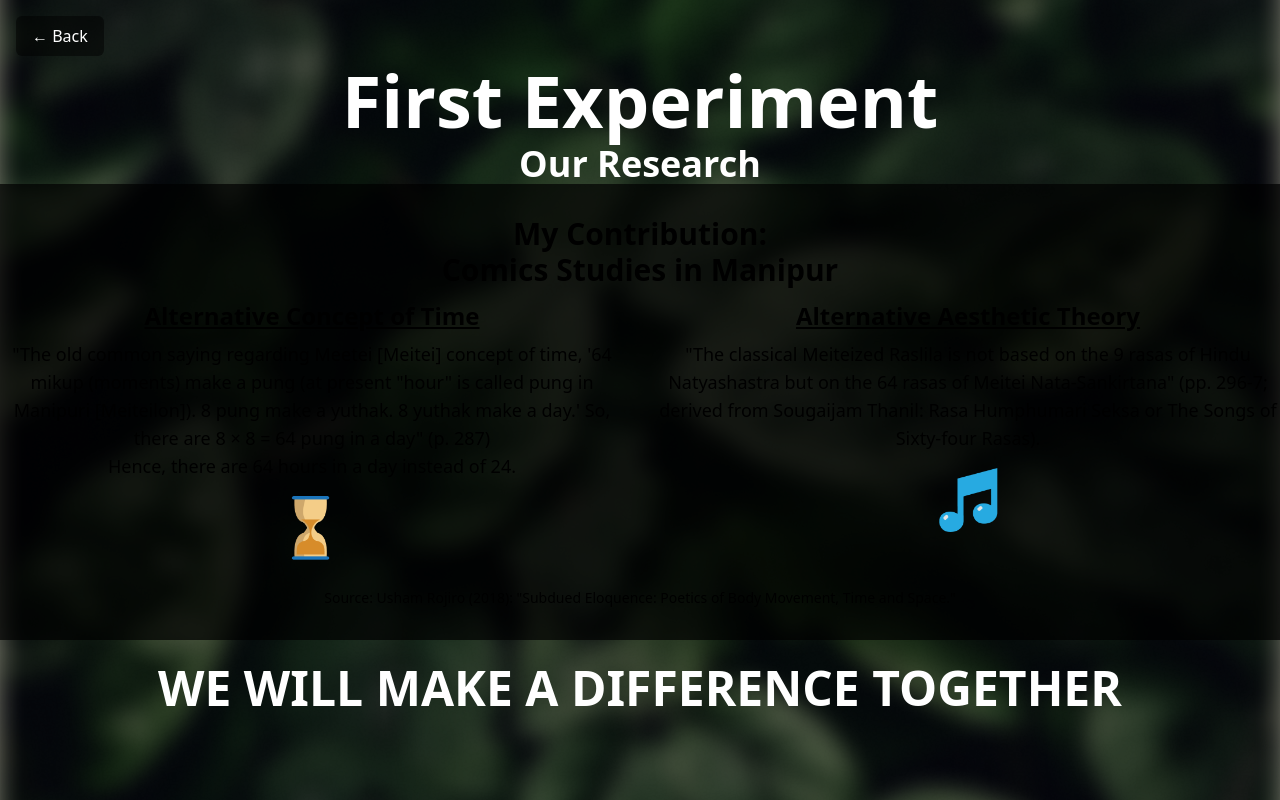
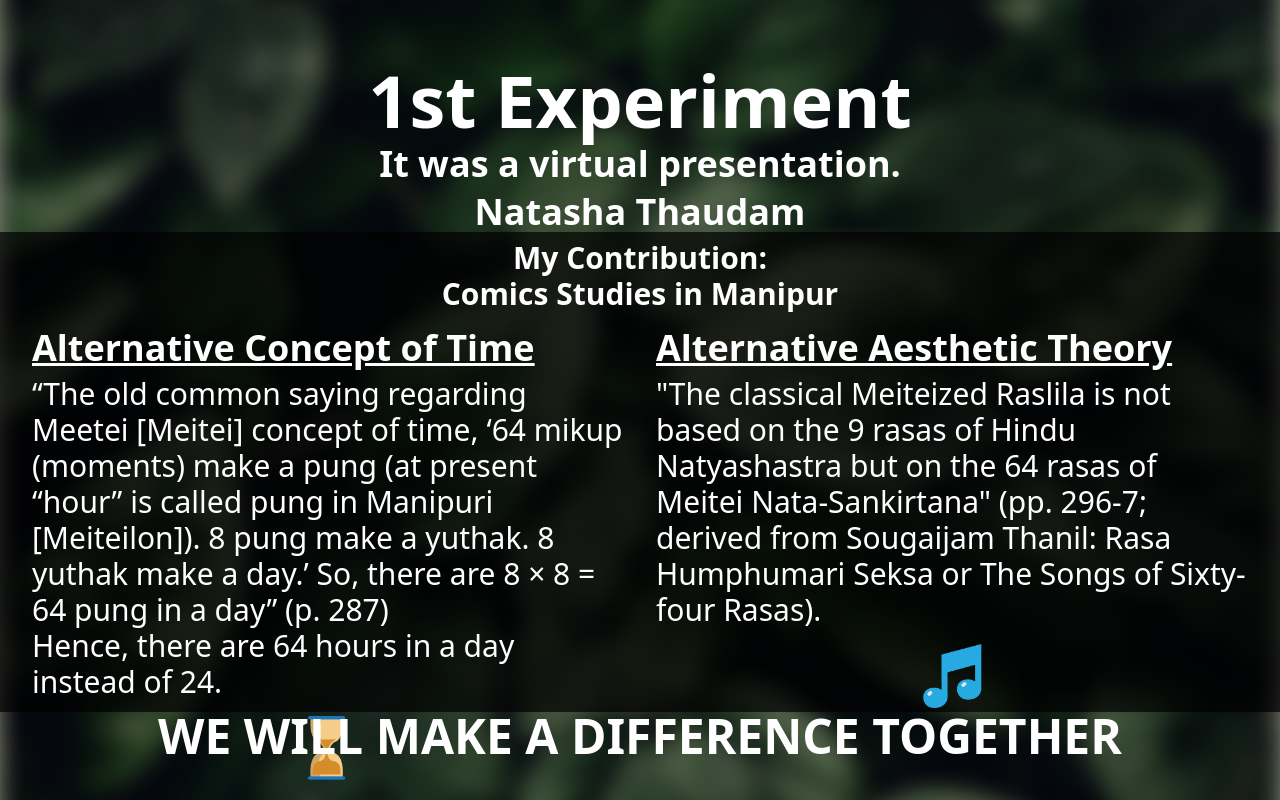
Before and after one commit to Jatin-Purbia/comic_lab, a React (Vite) app: page /firstexperiment in a window 1280 px wide. Built offline with nearby package versions, Linux system fonts and the light colour scheme.

Commit message:
conferences all set

```diff
--- a/src/pages/Activity/Conferences.jsx
+++ b/src/pages/Activity/Conferences.jsx
@@ -1,51 +1,17 @@
 import React from "react";
 import { useNavigate } from "react-router-dom";
 import bgImage from "../../assets/bg1.png";
+import conferences from "../conferences/index.jsx";
 
 const Conferences = () => {
   const navigate = useNavigate();
   return (
     <div className="relative min-h-screen w-full">
-      {/* Fixed Background */}
-      <div
-        className="fixed inset-0 bg-cover bg-center"
-        style={{ backgroundImage: `url(${bgImage})` }}
-      >
-        <div className="absolute inset-0 bg-black opacity-50"></div>
-      </div>
+      {conferences()}
 
-      {/* Scrollable Content */}
-      <div className="relative z-10 min-h-screen flex flex-col">
-        {/* Back Button */}
-        <button
-          onClick={() => navigate('/activity')}
-          className="fixed top-4 left-4 z-20 bg-black bg-opacity-50 hover:bg-opacity-70 text-white px-4 py-2 rounded-md transition-all duration-200"
-        >
-          ← Back
-        </button>
-
-        {/* Content */}
-        <div className="flex-1 flex flex-col items-center justify-center text-center py-12 md:py-16">
-          <div className="text-center">
-            <h1 className="text-6xl md:text-7xl font-bold text-white">Conferences</h1>
-            <h2 className="text-3xl md:text-4xl font-bold mt-2 text-white">
-              Join the Discussion
-            </h2>
-          </div>
-
-          <div className="flex flex-col items-center gap-2 md:gap-3 py-6 md:py-8 bg-black bg-opacity-70 w-full">
-            {/* Add your conference content here */}
-          </div>
-
-          <div className="text-center py-6 md:pb-10">
-            <h3 className="text-4xl md:text-5xl font-bold text-white">
-              WE WILL MAKE A DIFFERENCE TOGETHER
-            </h3>
-          </div>
-        </div>
-      </div>
     </div>
   );
 };
 
+
 export default Conferences;
--- a/src/pages/conferences/first_experiment.jsx
+++ b/src/pages/conferences/first_experiment.jsx
@@ -4,38 +4,25 @@ import bgImage from "../../assets/bg1.png";
  import emoji_hourglass from "../../assets/emoji_hourglass.png";
  import emoji_music from "../../assets/emoji_music.png";
 
-const FirstExperiment = () => {
+ function firstExperiment() {
    const navigate = useNavigate();
    return (
-    <div className="relative min-h-screen w-full">
-      {/* Fixed Background */}
      <div
-        className="fixed inset-0 bg-cover bg-center"
+       className="relative h-screen w-full bg-cover bg-center flex flex-col justify-between text-white"
        style={{ backgroundImage: `url(${bgImage})` }}
      >
-        <div className="absolute inset-0 bg-black opacity-50"></div>
+       {/* Dark Overlay */}
+       <div className="absolute inset-0 bg-black opacity-40"></div>
+
+       {/* Top Section */}
+       <div className="relative z-10 text-center pt-16">
+         <h1 className="text-7xl font-bold">1st Experiment</h1>
+         <h2 className="text-4xl font-bold mt-2">It was a virtual presentation.</h2>
+         <h2 className="text-4xl font-bold mt-2">Natasha Thaudam</h2>
        </div>
 
-      {/* Scrollable Content */}
-      <div className="relative z-10 min-h-screen flex flex-col">
-        {/* Back Button */}
-        <button
-          onClick={() => navigate(-1)}
-          className="fixed top-4 left-4 z-20 bg-black bg-opacity-50 hover:bg-opacity-70 text-white px-4 py-2 rounded-md transition-all duration-200"
-        >
-          ← Back
-        </button>
-
-        {/* Content */}
-        <div className="flex-1 flex flex-col items-center justify-center text-center py-12 md:py-16">
-          <div className="text-center">
-            <h1 className="text-6xl md:text-7xl font-bold text-white">First Experiment</h1>
-            <h2 className="text-3xl md:text-4xl font-bold mt-2 text-white">
-              Our Research
-            </h2>
-          </div>
-
-          <div className="flex flex-col items-center gap-2 md:gap-3 py-6 md:py-8 bg-black bg-opacity-70 w-full">
+       {/* Main Body Text */}
+       <div className="relative z-10 flex flex-col items-center gap-4 py-2 bg-black bg-opacity-70 w-full px-8" style={{ minHeight: '50vh' }}>
          <h1 className="text-3xl font-bold text-center">
            My Contribution: <br /> Comics Studies in Manipur
          </h1>
@@ -43,9 +30,9 @@ const FirstExperiment = () => {
          {/* Alternative Concept of Time */}
          <div className="flex flex-col md:flex-row justify-between items-start gap-8 w-full max-w-9xl">
            <div className="flex-1">
-                <h2 className="text-2xl font-bold underline">Alternative Concept of Time</h2>
-                <p className="text-lg mt-2">
-                "The old common saying regarding Meetei [Meitei] concept of time, '64 mikup (moments) make a pung (at present "hour" is called pung in Manipuri [Meiteilon]). 8 pung make a yuthak. 8 yuthak make a day.' So, there are 8 × 8 = 64 pung in a day" (p. 287)
+             <h2 className="text-4xl font-bold underline">Alternative Concept of Time</h2>
+             <p className="text-3xl mt-2">
+             “The old common saying regarding Meetei [Meitei] concept of time, ‘64 mikup (moments) make a pung (at present “hour” is called pung in Manipuri [Meiteilon]). 8 pung make a yuthak. 8 yuthak make a day.’ So, there are 8 × 8 = 64 pung in a day” (p. 287)
              <br/>Hence, there are 64 hours in a day instead of 24.
              </p>
 
@@ -61,8 +48,8 @@ const FirstExperiment = () => {
 
            {/* Alternative Aesthetic Theory */}
            <div className="flex-1">
-                <h2 className="text-2xl font-bold underline">Alternative Aesthetic Theory</h2>
-                <p className="text-lg mt-2">
+             <h2 className="text-4xl font-bold underline">Alternative Aesthetic Theory</h2>
+             <p className="text-3xl mt-2">
                "The classical Meiteized Raslila is not based on the 9 rasas of Hindu Natyashastra but on the 64 rasas of Meitei Nata-Sankirtana" (pp. 296-7; derived from Sougaijam Thanil: Rasa Humphumari Seksa or The Songs of Sixty-four Rasas).
              </p>
              {/* Emoji */}
@@ -76,21 +63,22 @@ const FirstExperiment = () => {
            </div>
          </div>
 
+
+
          {/* Source */}
-            <p className="text-sm mt-4 text-center">
-              Source: Usham Rojiro (2018): "Subdued Eloquence: Poetics of Body Movement, Time and Space."
+         <p className="text-1xl mt-4 text-center">
+           Source: Usham Rojiro (2018): “Subdued Eloquence: Poetics of Body Movement, Time and Space.”
          </p>
        </div>
 
-          <div className="text-center py-6 md:pb-10">
-            <h3 className="text-4xl md:text-5xl font-bold text-white">
+       {/* Bottom Footer Text */}
+       <div className="relative z-10 text-center pb-10">
+         <h3 className="text-5xl font-bold">
            WE WILL MAKE A DIFFERENCE TOGETHER
          </h3>
        </div>
      </div>
-      </div>
-    </div>
    );
-};
+ }
 
-export default FirstExperiment;
+ export default firstExperiment;
--- a/src/pages/conferences/igncc2024.jsx
+++ b/src/pages/conferences/igncc2024.jsx
@@ -33,7 +33,7 @@ const IGNCC2024 = () => {
                         </h2>
                     </div>
 
-                    <div className="flex flex-col items-center gap-2 md:gap-3 py-6 md:py-8 bg-black bg-opacity-70 w-full">
+                    <div className="flex flex-col items-center gap-2 md:gap-3 py-6 md:py-8 bg-black bg-opacity-70 w-full text-white">
                         <VisibilityItem label="1st Experiment" onClick={() => navigate("/firstExperiment")} />
                     </div>
 
--- a/src/pages/conferences/igncc2025.jsx
+++ b/src/pages/conferences/igncc2025.jsx
@@ -27,18 +27,59 @@ const IGNCC2025 = () => {
         {/* Content */}
         <div className="flex-1 flex flex-col items-center justify-center text-center py-12 md:py-16">
           <div className="text-center">
-            <h1 className="text-6xl md:text-7xl font-bold text-white">IGNCC 2025</h1>
-            <h2 className="text-3xl md:text-4xl font-bold mt-2 text-white">
+            <h1 className="text-5xl md:text-8xl font-bold text-white">IGNCC 2025</h1>
+            <h2 className="text-3xl md:text-4xl font-bold mt-2 text-white pb-7">
               International Conference
             </h2>
           </div>
 
-          <div className="flex flex-col items-center gap-2 md:gap-3 py-6 md:py-8 bg-black bg-opacity-70 w-full">
-            {/* Add your IGNCC 2025 content here */}
+          <div
+            className="flex flex-col items-center gap-3 py-6 md:py-8 bg-black bg-opacity-70 w-full md:w-full rounded-none overflow-y-auto "
+            style={{ maxHeight: "720px" }} // Adjust as needed for scrollable area
+          >
+            <div className="text-white text-2xl md:text-lg space-y-4 px-4 md:px-24">
+              <div>
+                <span className="font-semibold text-3xl">
+                  Bhasswati Bhattacharjee, Rahul Ahuja, and Mayank Dahiya:
+                </span>
+                <br />
+                “Representation of Greed and Excess in Digital Comics”
+              </div>
+              <div>
+                <span className="font-semibold text-2xl">Natasa Thoudam:</span>
+                <br />
+                “Reborn to Be Eaten: The Cannibalistic Resurrection of Sanarembi”
+              </div>
+              <div>
+                <span className="font-semibold text-2xl">Priyanka Das and Anuj Trivedi:</span>
+                <br />
+                “Tasting of Visual Textures: Experiencing War Comics Through Children’s Drawings in Virtual Reality”
+              </div>
+              <div>
+                <span className="font-semibold text-2xl">
+                  Samyuktha A., Shardul Vikram, V. Sonic, K. Vatsal, and S. Yash Kumar:
+                </span>
+                <br />
+                “Famine and Famish: Memory of Food and Starvation in Postwar Japanese Manga”
+              </div>
+              <div>
+                <span className="font-semibold text-2xl">
+                  Swarmina Banerjee, Sarthak Bhivaji Kolekar, Dhamgunde Nishikant Prashant, and Tejas Joshi:
+                </span>
+                <br />
+                “Spaces as Distasteful in Bengali Detective/Superhero Comics”
+              </div>
+              <div>
+                <span className="font-semibold text-2xl">Uddipana Kalita:</span>
+                <br />
+                “THE INTERSECTION OF POWER AND TASTE OF FASHION: SUPERHERO SUITES IN WINGSTAR: THE RELUCTANT SUPERHERO”
+              </div>
+            </div>
           </div>
 
+
           <div className="text-center py-6 md:pb-10">
-            <h3 className="text-4xl md:text-5xl font-bold text-white">
+            <h3 className="text-3xl md:text-4xl font-bold text-white">
               WE WILL MAKE A DIFFERENCE TOGETHER
             </h3>
           </div>
--- a/src/pages/conferences/index.jsx
+++ b/src/pages/conferences/index.jsx
@@ -35,7 +35,7 @@ const Conferences = () => {
           </div>
 
           {/* Visibility Items */}
-          <div className="flex flex-col items-center gap-2 md:gap-3 py-6 md:py-8 bg-black bg-opacity-70 w-full">
+          <div className="flex flex-col items-center gap-2 md:gap-3 py-6 md:py-8 bg-black bg-opacity-70 w-full text-white ">
             <VisibilityItem label="IGNCC 2024" onClick={() => navigate("/igncc2024")} />
             <VisibilityItem label="IGNCC 2025" onClick={() => navigate("/igncc2025")} />
           </div>
```
Lines whose indentation alone changed are shown as unchanged.
